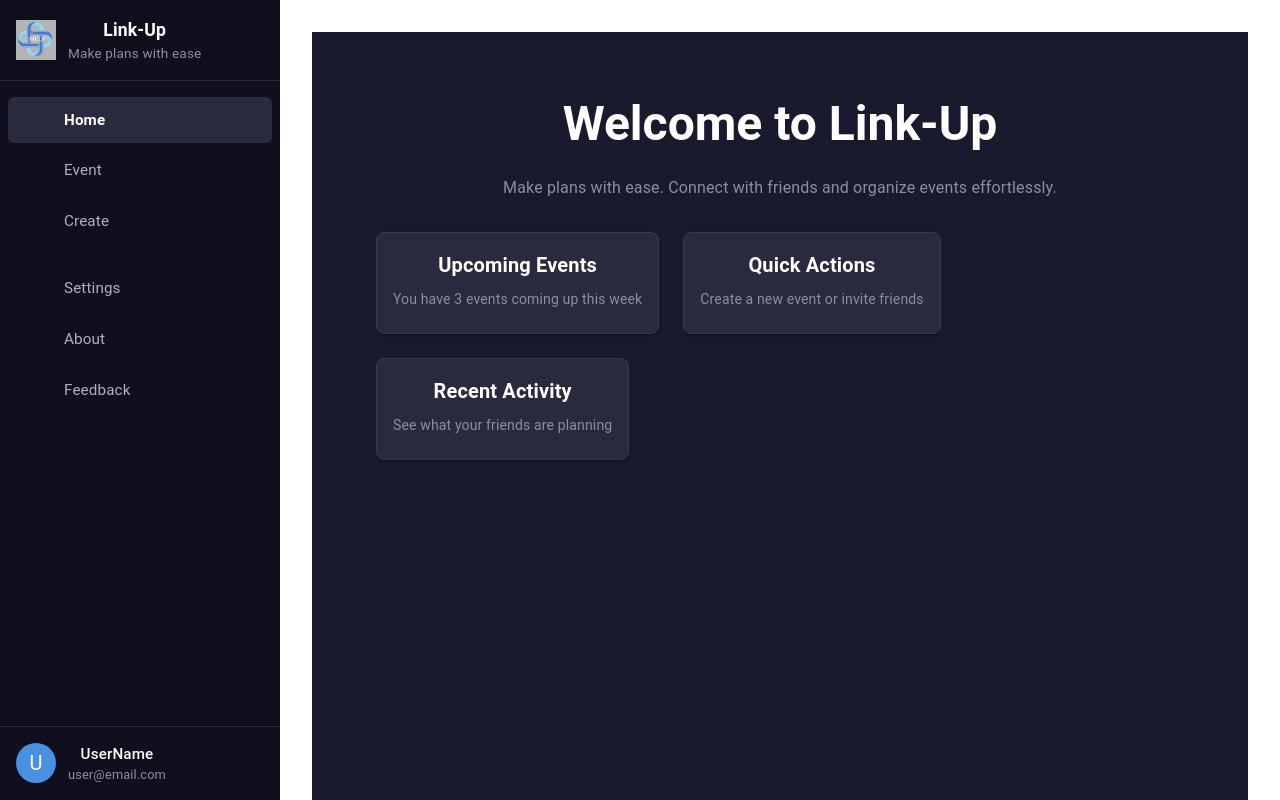
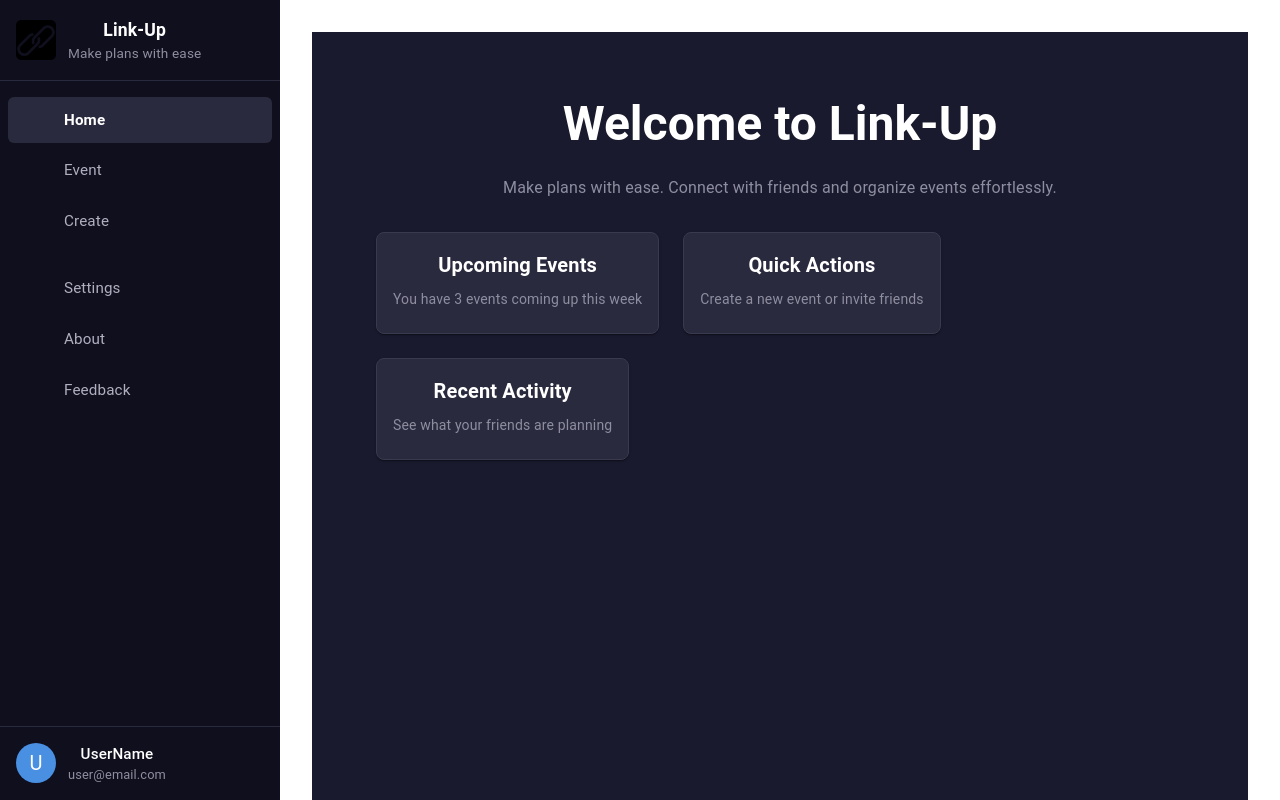
Before and after one commit to julianacuabueno/link-up, a React (Vite) app in the folder frontend/: page / in a window 1280 px wide. Shown: the top 800 px of the page. Built offline with nearby package versions, Linux system fonts and the light colour scheme; no server answers; some icons are missing.

Commit message:
changed the logo

```diff
--- a/frontend/index.html
+++ b/frontend/index.html
@@ -2,9 +2,9 @@
 <html lang="en">
   <head>
     <meta charset="UTF-8" />
-    <link rel="icon" type="image/svg+xml" href="/vite.svg" />
+    <link rel="icon" type="image/svg+xml" href="src/images/white-logo.png" />
     <meta name="viewport" content="width=device-width, initial-scale=1.0" />
-    <title>link-up</title>
+    <title>link-up!</title>
   </head>
   <body>
     <div id="root"></div>
--- a/frontend/src/components/Navbar.jsx
+++ b/frontend/src/components/Navbar.jsx
@@ -20,6 +20,7 @@ import KeyboardArrowDownIcon from '@mui/icons-material/KeyboardArrowDown';
 // import ComputerIcon from '@mui/icons-material/Computer';
 import UserProfile from './UserProfile';
 import LinkUp from  "../images/LinkUp.png";
+import BlackLogo from "../images/black-logo.png";
 
 const drawerWidth = 280;
 
@@ -76,7 +77,7 @@ const Navbar = () => {
       >
         <Box sx={{ display: "flex", alignItems: "center", gap: 1.5 }}>
           <img
-            src={LinkUp}
+            src={BlackLogo}
             alt="Link-Up Logo"
             style={{ width: 40, height: 40 }}
           />
--- a/frontend/src/pages/Home.jsx
+++ b/frontend/src/pages/Home.jsx
@@ -3,7 +3,7 @@ import Footer from '../components/Footer';
 
 const Home = () => {
   return (
-    <Box sx={{ display: 'flex', flexDirection: 'column', minHeight: '100%' }}>
+    <Box sx={{ display: 'flex', flexDirection: 'column', minHeight: '100vh' }}>
       <Box sx={{ flexGrow: 1 }}>
         <Typography variant="h3" sx={{ color: '#fff', mb: 3, fontWeight: 600 }}>
           Welcome to Link-Up
```
Also changed, not shown: frontend/src/images/black-logo.png (added), frontend/src/images/white-logo.png (added).
